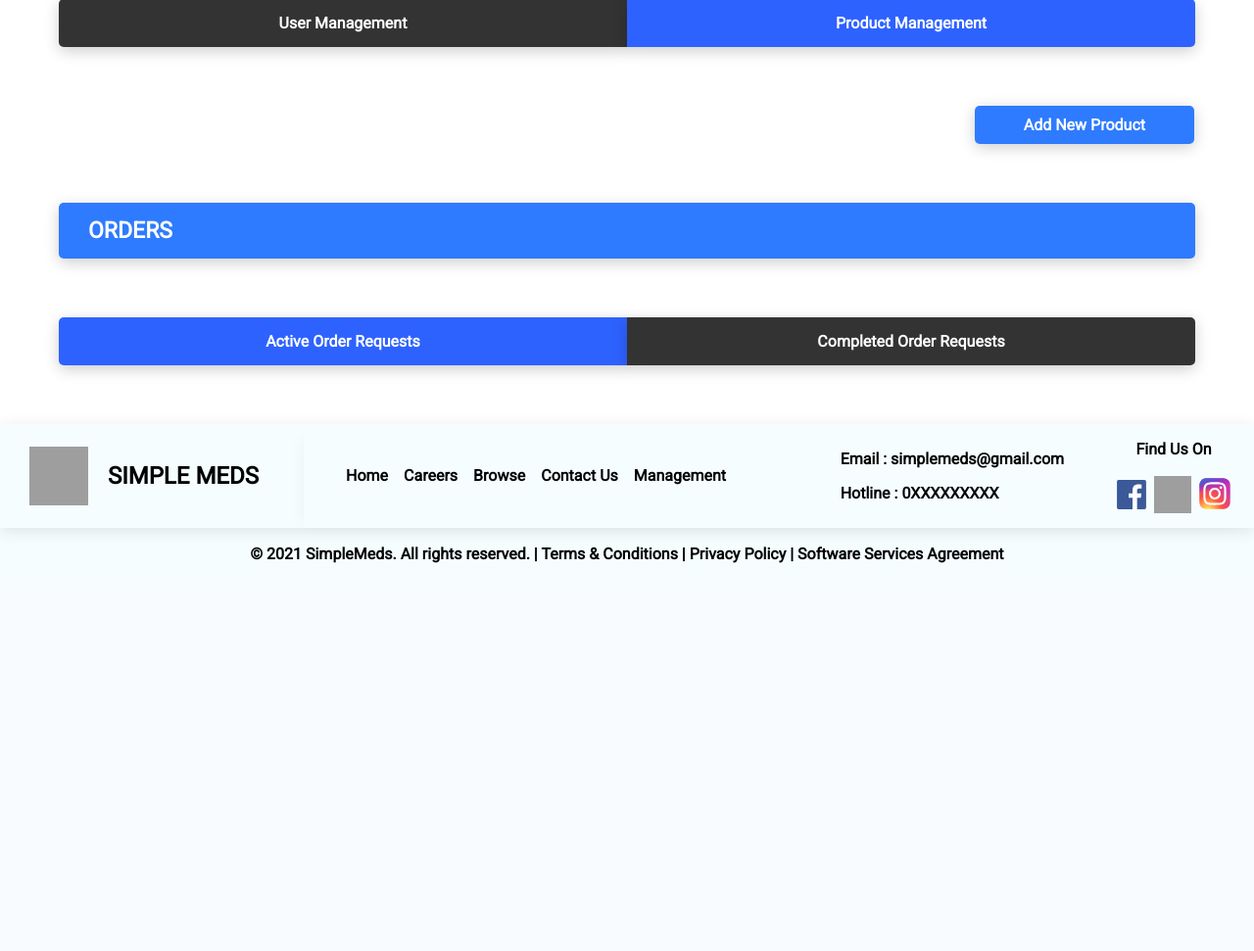
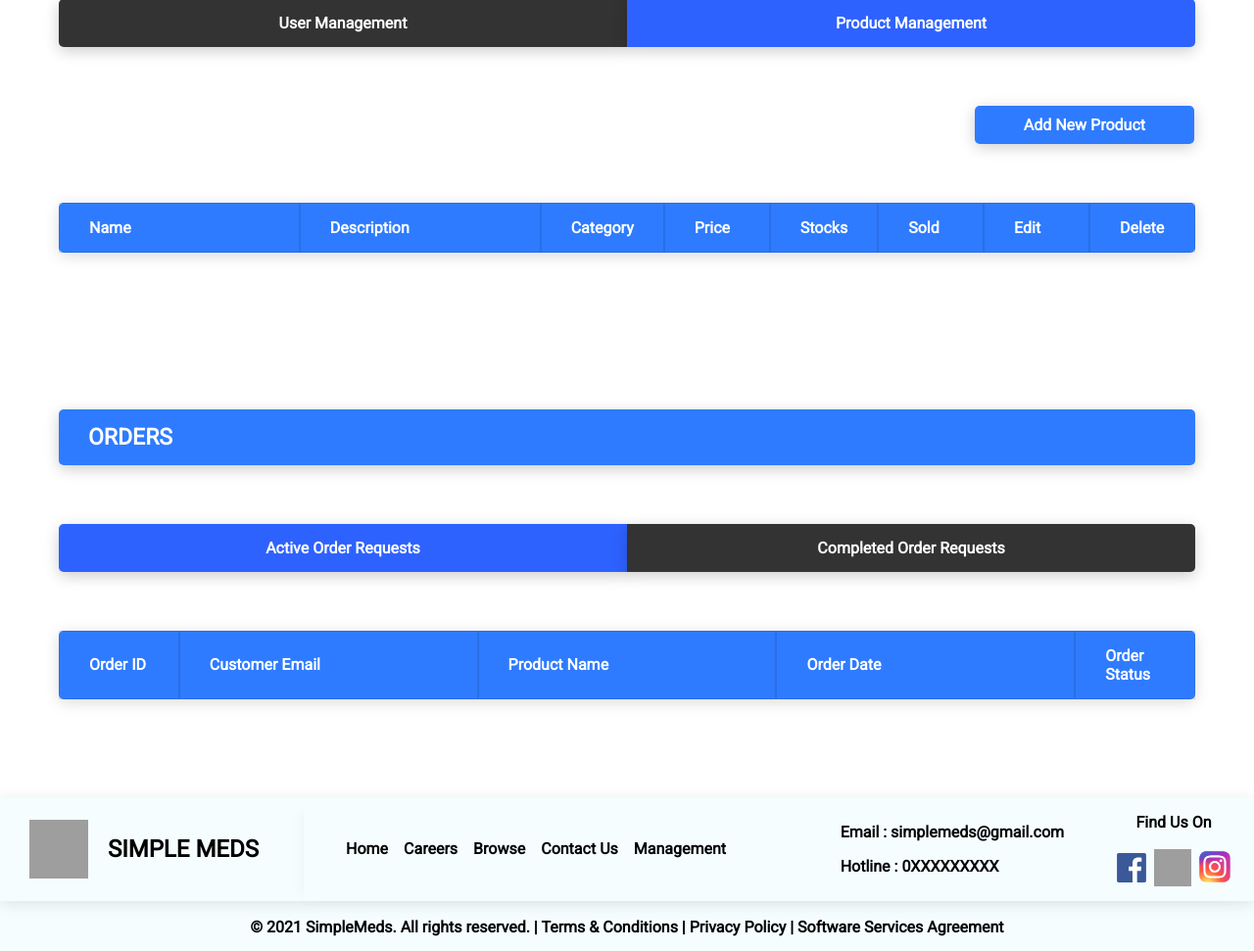
Before and after one commit to Akalanka47000/Online-Pharmacy-Portal, a PHP site: template pages/admin/products/products.html in a window 1280 px wide. Shown: the part 262-1233 px from the top of the page at 98% size. Before the commit the page ends 837 px from the top, so only its background shows below. Run offline with PHP 8.4, Linux system fonts and the light colour scheme; the template is opened without the code that fills it, so the values that code supplies are empty; grey boxes are pictures that could not be loaded.

Commit message:
Products and orders linked to DB

```diff
--- a/pages/admin/products/products.css
+++ b/pages/admin/products/products.css
@@ -132,6 +132,94 @@
   object-fit: cover;
 }
 
+.productListHeadings {
+  width: auto;
+  margin-left: 60px;
+  margin-right: 60px;
+  margin-top: 60px;
+  border-radius: 5px;
+}
+
+.productList {
+  width: auto;
+  margin-left: 60px;
+  margin-right: 60px;
+  margin-bottom: 80px;
+}
+
+.productTableHeading {
+  width: 100%;
+  box-shadow: 0px 3px 15px -0px rgba(0, 0, 0, 0.15);
+  border-radius: 5px;
+  margin-bottom: 20px;
+  transition: all 0.4s ease;
+  color: #ffffff;
+  text-align: left;
+  background-color: #2e7bff;
+}
+
+.productTableHeading:hover {
+  background-color: #2e62ff;
+}
+
+.productTableRow {
+  width: 100%;
+  box-shadow: 0px 3px 15px -0px rgba(0, 0, 0, 0.15);
+  border-radius: 5px;
+  margin-bottom: 10px;
+  transition: all 0.3s ease;
+}
+
+.productTableRow:hover {
+  transform: scale(1.005, 1.005);
+}
+
+.tableCell {
+  padding-top: 15px;
+  padding-bottom: 15px;
+  padding-left: 30px;
+  padding-right: 30px;
+  border: 1px solid rgba(0, 0, 0, 0.1);
+  font-weight: 500;
+}
+
+.headingCell{
+  font-weight: 700 !important;
+}
+
+.wideCell {
+  width: 40vw !important;
+}
+
+.narrowCell {
+  width: 10vw !important;
+}
+
+
+.productInfoIcon {
+  display: none;
+}
+
+
+.binImage {
+  height: 30px;
+  width: 30px;
+  cursor: pointer;
+}
+
+.editImage{
+  height: 25px;
+  width: 25px;
+  cursor: pointer;
+}
+
+.orderList{
+  width: auto;
+  margin-left: 60px;
+  margin-right: 60px;
+  margin-bottom: 80px;
+}
+
 @media screen and (max-width: 960px) {
   .admin_Header_Bar {
     text-align: center;
@@ -146,6 +234,37 @@
   .camImage {
     width: 65px;
     height: 50px;
+  }
+}
+
+@media screen and (max-width: 1060px) {
+  .productList {
+    width: auto;
+    margin-left: 60px;
+    margin-right: 60px;
+    overflow-x: auto;
+  }
+
+  .productTableHeading {
+    display: none !important;
+  }
+
+  .productTableRow:hover {
+    transform: scale(1, 1);
+  }
+
+  .productTableRow {
+    margin-bottom: 30px;
+    flex-direction: column !important;
+  }
+
+  .tableCell {
+    width: auto !important;
+  }
+
+  .productInfoIcon {
+    display: flex;
+    margin-right: 20px;
   }
 }
 
--- a/pages/admin/products/products.html
+++ b/pages/admin/products/products.html
@@ -19,6 +19,7 @@
       href="/Online-Pharmacy-Portal/assets/packages/aos/aos.css"
     />
     <script src="/Online-Pharmacy-Portal/assets/packages/aos/aos.js"></script>
+    <script src="/Online-Pharmacy-Portal/assets/packages/sweetalert2/sweetalert2.all.min.js"></script>
     <meta name="viewport" content="width=device-width" />
     <meta
       name="viewport"
@@ -61,6 +62,21 @@
             </div>
           </div>
         </div>
+        <div class="column justify-center productListHeadings" data-aos="fade-left">
+          <div class="row productTableHeading">
+            <div class="tableCell wideCell row justify-start headingCell">Name</div>
+            <div class="tableCell wideCell row justify-start headingCell">Description</div>
+            <div class="tableCell narrowCell row justify-start headingCell">Category</div>
+            <div class="tableCell narrowCell row justify-start headingCell">Price</div>
+            <div class="tableCell narrowCell row justify-start headingCell">Stocks</div>
+            <div class="tableCell narrowCell row justify-start headingCell">Sold</div>
+            <div class="tableCell narrowCell row justify-start headingCell">Edit</div>
+            <div class="tableCell narrowCell row justify-start headingCell">Delete</div>
+          </div>
+        </div>
+        <div id="productList" class="column justify-center productList">
+        </div>
+        <iframe name="dummyframe" id="dummyframe" style="display: none;"></iframe>
         <div data-aos="fade-right">
           <div class="Admin_Header_Bar">ORDERS</div>
         </div>
@@ -82,6 +98,16 @@
             Completed Order Requests
           </div>
         </div>
+        <div class="column justify-center productListHeadings" style="margin-top: 0px;" data-aos="fade-left">
+          <div class="row productTableHeading">
+            <div class="tableCell narrowCell row justify-start headingCell">Order ID</div>
+            <div class="tableCell wideCell row justify-start headingCell">Customer Email</div>
+            <div class="tableCell wideCell row justify-start headingCell">Product Name</div>
+            <div class="tableCell wideCell row justify-start headingCell">Order Date</div>
+            <div class="tableCell narrowCell row justify-start headingCell">Order Status</div>
+          </div>
+        </div>
+        <div id="orderList" class="column justify-center orderList">
       </div>
       <div id="productModal"></div>
       <!-- Footer -->
--- a/pages/admin/products/products.js
+++ b/pages/admin/products/products.js
@@ -9,6 +9,7 @@ const setSelectedOrderTab = (orderTab) => {
     document.getElementById("completedTab").style.backgroundColor = "#2e62ff";
     document.getElementById("activeTab").style.backgroundColor = "#333333";
   }
+  renderOrderList();
 };
 
 let modalOpen = false;
@@ -21,15 +22,99 @@ const toggleModal = () => {
 
 const handleSubmit = (e) => {
   e.preventDefault();
-  const formData = {
-    name: e.target.name.value,
-    description: e.target.description.value,
-    price: e.target.price.value,
-    category: e.target.category.value,
-    photo: headerImage,
+  var data = new FormData();
+  data.append("function", "addProduct");
+  data.append("name", e.target.name.value);
+  data.append("description", e.target.description.value);
+  data.append("price", e.target.price.value);
+  data.append("category", e.target.category.value);
+  data.append("brand", e.target.brand.value);
+  data.append("stocks", e.target.stocks.value);
+  data.append("image", headerImage);
+  var xmlhttp = new XMLHttpRequest();
+  xmlhttp.onreadystatechange = function () {
+    if (this.readyState == 4 && this.status == 200) {
+      const result = JSON.parse(this.responseText);
+      if (result.success == true) {
+        toggleModal();
+        let timerInterval;
+        Swal.fire({
+          icon: "success",
+          heightAuto: false,
+          background: "#f5fdff",
+          title: `<div style="font-size:23px">${result.message}</div>`,
+          showConfirmButton: false,
+          timer: 1500,
+          willClose: () => {
+            clearInterval(timerInterval);
+          },
+        }).then(() => {
+          window.location.reload();
+        });
+      } else {
+        Swal.fire({
+          icon: "warning",
+          heightAuto: false,
+          background: "#f5fdff",
+          title: `<div style="font-size:23px">${result.message}</div>`,
+          showConfirmButton: false,
+          timer: 1500,
+        });
+      }
+    }
   };
-  console.log(formData);
-  toggleModal();
+  xmlhttp.open("POST", "products.php", true);
+  xmlhttp.send(data);
+};
+
+const deleteProduct = (id) => {
+  var data = new FormData();
+  data.append("function", "deleteProduct");
+  data.append("productID", id);
+  var xmlhttp = new XMLHttpRequest();
+  xmlhttp.onreadystatechange = function () {
+    if (this.readyState == 4 && this.status == 200) {
+      const result = JSON.parse(this.responseText);
+      if (result.success == true) {
+        let timerInterval;
+        Swal.fire({
+          icon: "success",
+          heightAuto: false,
+          background: "#f5fdff",
+          title: `<div style="font-size:23px">${result.message}</div>`,
+          showConfirmButton: false,
+          timer: 1500,
+          willClose: () => {
+            clearInterval(timerInterval);
+          },
+        }).then(() => {
+          window.location.reload();
+        });
+      } else {
+        Swal.fire({
+          icon: "warning",
+          heightAuto: false,
+          background: "#f5fdff",
+          title: `<div style="font-size:23px">${result.message}</div>`,
+          showConfirmButton: false,
+          timer: 1500,
+        });
+      }
+    }
+  };
+  xmlhttp.open("POST", "products.php", true);
+  xmlhttp.send(data);
+};
+
+const editProduct = () => {
+  Swal.fire({
+    icon: "warning",
+    heightAuto: false,
+    background: "#f5fdff",
+    title: `<div style="font-size:23px">Feature coming soon</div>`,
+    showConfirmButton: false,
+    timer: 1500,
+  });
 };
 
 const encodeImage = (e) => {
@@ -122,15 +207,28 @@ const renderModal = () => {
           id="price"
           required
         />
+        <input
+        class="inputField"
+        placeholder="Product Brand"
+        type="text"
+        id="brand"
+        required
+      />
+      <input
+        class="inputField"
+        placeholder="Available Stocks"
+        type="number"
+        id="stocks"
+        required
+      />
         <select
           class="inputField"
           id="category"
           required
         >
           <option value="" disabled selected>Product Category</option>
-          <option value="Category 1">Category 1</option>
-          <option value="Category 2">Category 2</option>
-          <option value="Category 3">Category 3</option>
+          <option value="Liquid">Liquid</option>
+          <option value="Tablet">Tablet</option>
         </select>
         <button
           type="submit"
@@ -156,9 +254,118 @@ const renderModal = () => {
   }
 };
 
+const renderProductList = () => {
+  var data = new FormData();
+  data.append("function", "getAllProducts");
+  var xmlhttp = new XMLHttpRequest();
+  xmlhttp.onreadystatechange = function () {
+    if (this.readyState == 4 && this.status == 200) {
+      const products = JSON.parse(this.responseText);
+      const productElement = document.getElementById("productList");
+      productElement.innerHTML = "";
+      products.forEach((product, index) => {
+        const productComponent = `
+        <div style="width:100%;" data-aos="${
+          index % 2 == 0 ? "fade-right" : "fade-left"
+        }">
+            <div class="row productTableRow">
+              <div class="tableCell wideCell row justify-start"><img
+              src="/Online-Pharmacy-Portal/assets/images/admin/products/tag.png"
+              class="productInfoIcon" style="width:30px;height:20px;"
+            /><div>${product.productName}</div></div>
+              <div class="tableCell wideCell row justify-start"><img
+              src="/Online-Pharmacy-Portal/assets/images/admin/products/descrip.png"
+              class="productInfoIcon" style="width:30px;height:30px;"
+            /><div>${product.productDescription}</div></div>
+              <div class="tableCell narrowCell row justify-start"><img
+              src="/Online-Pharmacy-Portal/assets/images/admin/products/category.png"
+              class="productInfoIcon" style="width:30px;height:30px;"
+            /><div>${product.productCategory}</div></div>
+            <div class="tableCell narrowCell row justify-start"><img
+              src="/Online-Pharmacy-Portal/assets/images/admin/products/price.png"
+              class="productInfoIcon" style="width:30px;height:30px;"
+            /><div>${product.productPrice}</div></div>
+            <div class="tableCell narrowCell row justify-start"><img
+              src="/Online-Pharmacy-Portal/assets/images/admin/products/stocks.png"
+              class="productInfoIcon" style="width:30px;height:30px;"
+            /><div>${product.availableStocks}</div></div>
+            <div class="tableCell narrowCell row justify-start"><img
+              src="/Online-Pharmacy-Portal/assets/images/admin/products/sold.png"
+              class="productInfoIcon" style="width:30px;height:30px;"
+            /><div>${product.itemsSold}</div></div>
+              <div class="tableCell narrowCell row justify-center"><div onclick="editProduct()"><img
+              src="/Online-Pharmacy-Portal/assets/images/admin/edit.png"
+              class="editImage"
+            /></div></div>
+            <div class="tableCell narrowCell row justify-center"><div onclick="deleteProduct('${
+              product.productID
+            }')"><img
+            src="/Online-Pharmacy-Portal/assets/images/admin/bin.png"
+            class="binImage"
+          /></div></div>
+            </div></div>`;
+        productElement.insertAdjacentHTML("beforeend", productComponent);
+      });
+    }
+  };
+  xmlhttp.open("POST", "products.php", true);
+  xmlhttp.send(data);
+};
+
+
+const renderOrderList = () => {
+  var data = new FormData();
+  if(selectedOrderTab=="active"){
+    data.append("function", "getActiveOrders");
+  }else{
+    data.append("function", "getCompletedOrders");
+  }
+  var xmlhttp = new XMLHttpRequest();
+  xmlhttp.onreadystatechange = function () {
+    if (this.readyState == 4 && this.status == 200) {
+      const orders = JSON.parse(this.responseText);
+      const orderElement = document.getElementById("orderList");
+      orderElement.innerHTML = "";
+      orders.forEach((order, index) => {
+        const orderComponent = `
+        <div style="width:100%;" data-aos="${
+          index % 2 == 0 ? "fade-right" : "fade-left"
+        }">
+            <div class="row productTableRow">
+              <div class="tableCell narrowCell row justify-start"><img
+              src="/Online-Pharmacy-Portal/assets/images/admin/products/id.png"
+              class="productInfoIcon" style="width:30px;height:20px;"
+            /><div>${order.orderID}</div></div>
+              <div class="tableCell wideCell row justify-start"><img
+              src="/Online-Pharmacy-Portal/assets/images/admin/users/email.svg"
+              class="productInfoIcon" style="width:30px;height:30px;"
+            /><div>${order.email}</div></div>
+              <div class="tableCell wideCell row justify-start"><img
+              src="/Online-Pharmacy-Portal/assets/images/admin/products/tag.png"
+              class="productInfoIcon" style="width:30px;height:20px;"
+            /><div>${order.productName}</div></div>
+            <div class="tableCell wideCell row justify-start"><img
+              src="/Online-Pharmacy-Portal/assets/images/admin/products/date.png"
+              class="productInfoIcon" style="width:30px;height:30px;"
+            /><div>${order.placedDate}</div></div>
+            <div class="tableCell narrowCell row justify-start"><img
+              src="/Online-Pharmacy-Portal/assets/images/admin/products/status.png"
+              class="productInfoIcon" style="width:30px;height:30px;"
+            /><div>${order.orderStatus}</div></div>
+            </div></div>`;
+          orderElement.insertAdjacentHTML("beforeend", orderComponent);
+      });
+    }
+  };
+  xmlhttp.open("POST", "products.php", true);
+  xmlhttp.send(data);
+};
+
 const initialize = () => {
   AOS.init({ offset: 0, duration: 1000 });
   setSelectedOrderTab("active");
+  renderProductList();
+  renderOrderList();
   renderModal();
 };
 
--- /dev/null
+++ b/pages/admin/products/products.php
@@ -0,0 +1,97 @@
+<?php
+error_reporting(0);
+
+$servername = "localhost";
+$username = "root";
+$password = "";
+$dbname = "PharmacyDB";
+
+$conn = new mysqli($servername, $username, $password, $dbname);
+
+if ($conn->connect_error) {
+  die("Connection failed: " . $conn->connect_error);
+}
+
+$function=$_POST["function"];
+
+if($function =="getAllProducts"){
+    $sql = "SELECT * FROM Products";
+    $result = $conn->query($sql);
+
+    $results = array();
+    while($row = $result->fetch_assoc()) {
+        $results[] = $row;
+    }
+
+    echo json_encode($results);
+
+}else if($function =="addProduct"){
+    if ($_SERVER['REQUEST_METHOD'] == 'POST'){
+        // $password_string = '!@#$%*&abcdefghijklmnpqrstuwxyzABCDEFGHJKLMNPQRSTUWXYZ23456789';
+        // $password = substr(str_shuffle($password_string), 0, 12);
+
+        $id=uniqid();
+        $name=$_POST["name"];
+        $description=$_POST["description"];
+        $image=$_POST["image"];
+        $price=$_POST["price"];
+        $category=$_POST["category"];
+        $brand=$_POST["brand"];
+        $stocks=$_POST["stocks"];
+
+        $sql = "INSERT INTO Products (productID, productName, productDescription, productImage, productPrice, productCategory, productBrand, availableStocks, itemsSold)
+        VALUES ('$id', '$name', '$description' , '$image','$price','$category','$brand','$stocks',0)";
+
+        $result='';
+
+        if ($conn->query($sql) === TRUE) {
+          $result="{\"success\":true,\"message\":\"Product added successfully\"}";
+        } else {
+          $result="{\"success\":false,\"message\":\"".$conn->error."\"}";
+        }
+
+        echo $result;
+    }
+
+}else if($function =="deleteProduct"){
+    $productID=$_POST["productID"];
+    $sql = "DELETE FROM Products WHERE productID='$productID'";
+
+    $result='';
+
+    if ($conn->query($sql) === TRUE) {
+        $result="{\"success\":true,\"message\":\"Product deleted successfully\"}";
+    } else {
+        $result="{\"success\":false,\"message\":\"".$conn->error."\"}";
+    }
+
+    echo $result;
+
+}else if($function =="getActiveOrders"){
+    $sql = "SELECT o.orderID, o.email, o.placedDate, o.orderStatus , p.productName  FROM Orders o, Products p WHERE o.orderStatus='Active' AND o.productID=p.productID";
+    $result = $conn->query($sql);
+
+    $results = array();
+    while($row = $result->fetch_assoc()) {
+        $results[] = $row;
+    }
+
+    echo json_encode($results);
+
+}else if($function =="getCompletedOrders"){
+    $sql = "SELECT o.orderID, o.email, o.placedDate, o.orderStatus, p.productName  FROM Orders o, Products p WHERE o.orderStatus='Completed' AND o.productID=p.productID";
+    $result = $conn->query($sql);
+
+    $results = array();
+    while($row = $result->fetch_assoc()) {
+        $results[] = $row;
+    }
+
+    echo json_encode($results);
+
+}
+
+
+
+$conn->close();
+?>
--- a/pages/admin/users/users.css
+++ b/pages/admin/users/users.css
@@ -207,14 +207,13 @@
   .userTableHeading {
     display: none !important;
   }
-  .userTableRow {
-    margin-bottom: 30px;
-  }
+
   .userTableRow:hover {
     transform: scale(1, 1);
   }
 
   .userTableRow {
+    margin-bottom: 30px;
     flex-direction: column !important;
   }
 
--- a/pages/admin/users/users.js
+++ b/pages/admin/users/users.js
@@ -129,7 +129,6 @@ const renderModal = () => {
           placeholder="Username"
           type="text"
           id="username"
-          name="username"
           required
         />
         <input
@@ -137,7 +136,6 @@ const renderModal = () => {
           placeholder="Email"
           type="email"
           id="email"
-          name="email"
           required
         />
         <input
@@ -145,13 +143,11 @@ const renderModal = () => {
           placeholder="Password"
           type="password"
           id="password"
-          name="password"
           required
         />
         <select
           class="inputField"
           id="userRole"
-          name="userRole"
           required
         >
           <option value="" disabled selected>User Role</option>
--- a/pages/admin/users/users.php
+++ b/pages/admin/users/users.php
@@ -13,8 +13,9 @@ if ($conn->connect_error) {
 }
 
 $function=$_POST["function"];
+
 if($function =="getUsers"){
-    $sql = "SELECT * FROM Users";
+    $sql = "SELECT * FROM Users WHERE userRole!='User'";
     $result = $conn->query($sql);
 
     $results = array();
@@ -23,6 +24,7 @@ if($function =="getUsers"){
     }
 
     echo json_encode($results);
+
 }else if($function =="addUser"){
     if ($_SERVER['REQUEST_METHOD'] == 'POST'){
         // $password_string = '!@#$%*&abcdefghijklmnpqrstuwxyzABCDEFGHJKLMNPQRSTUWXYZ23456789';
@@ -46,6 +48,7 @@ if($function =="getUsers"){
 
         echo $result;
     }
+
 }else if($function =="deleteUser"){
     $email=$_POST["email"];
     $sql = "DELETE FROM Users WHERE email='$email'";
```
Also changed, not shown: assets/images/admin/edit.png (added), assets/images/admin/products/category.png (added), assets/images/admin/products/date.png (added), assets/images/admin/products/descrip.png (added), assets/images/admin/products/id.png (added), assets/images/admin/products/price.png (added), assets/images/admin/products/sold.png (added), assets/images/admin/products/status.png (added), assets/images/admin/products/stocks.png (added), assets/images/admin/products/tag.png (added).
